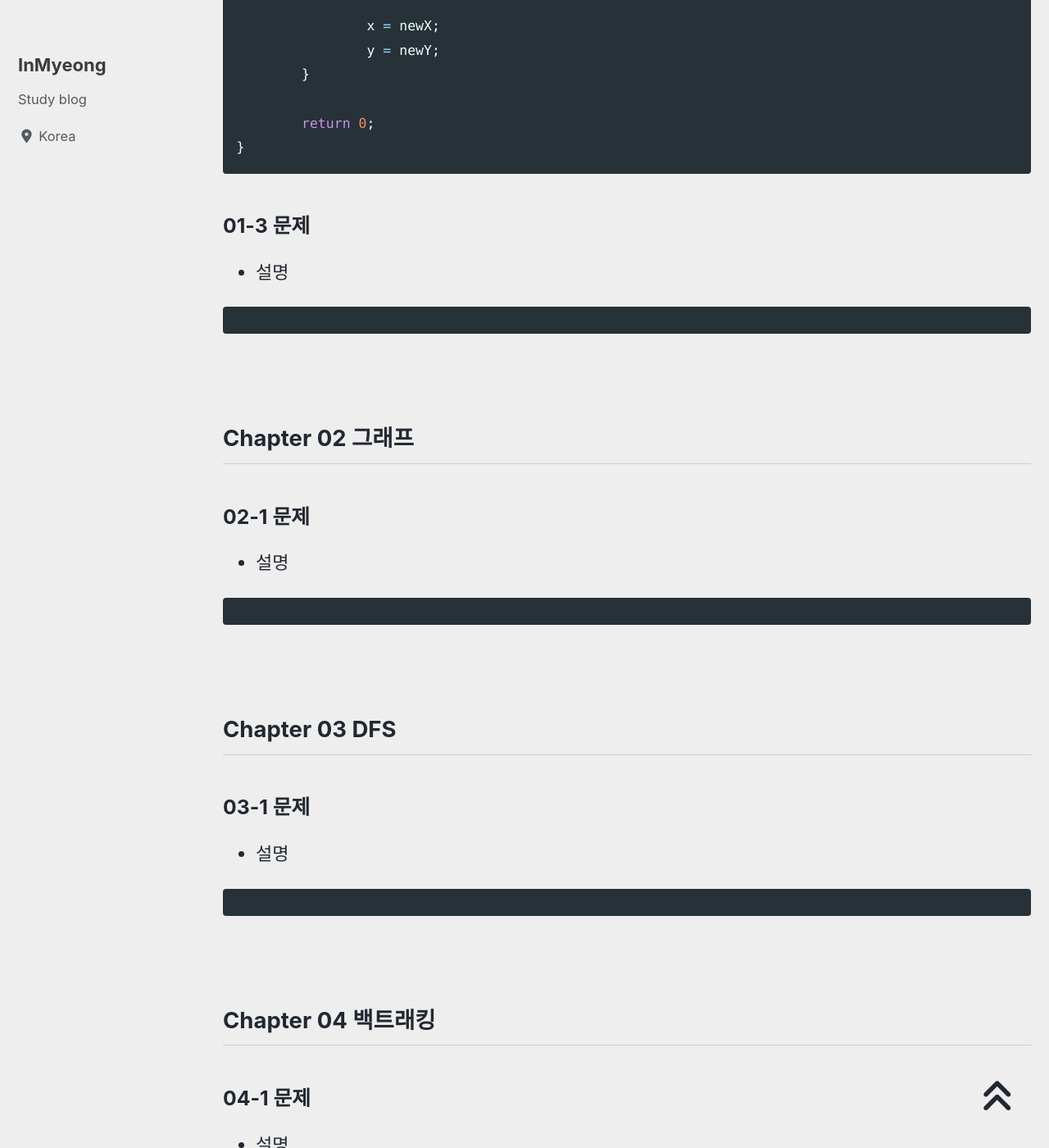
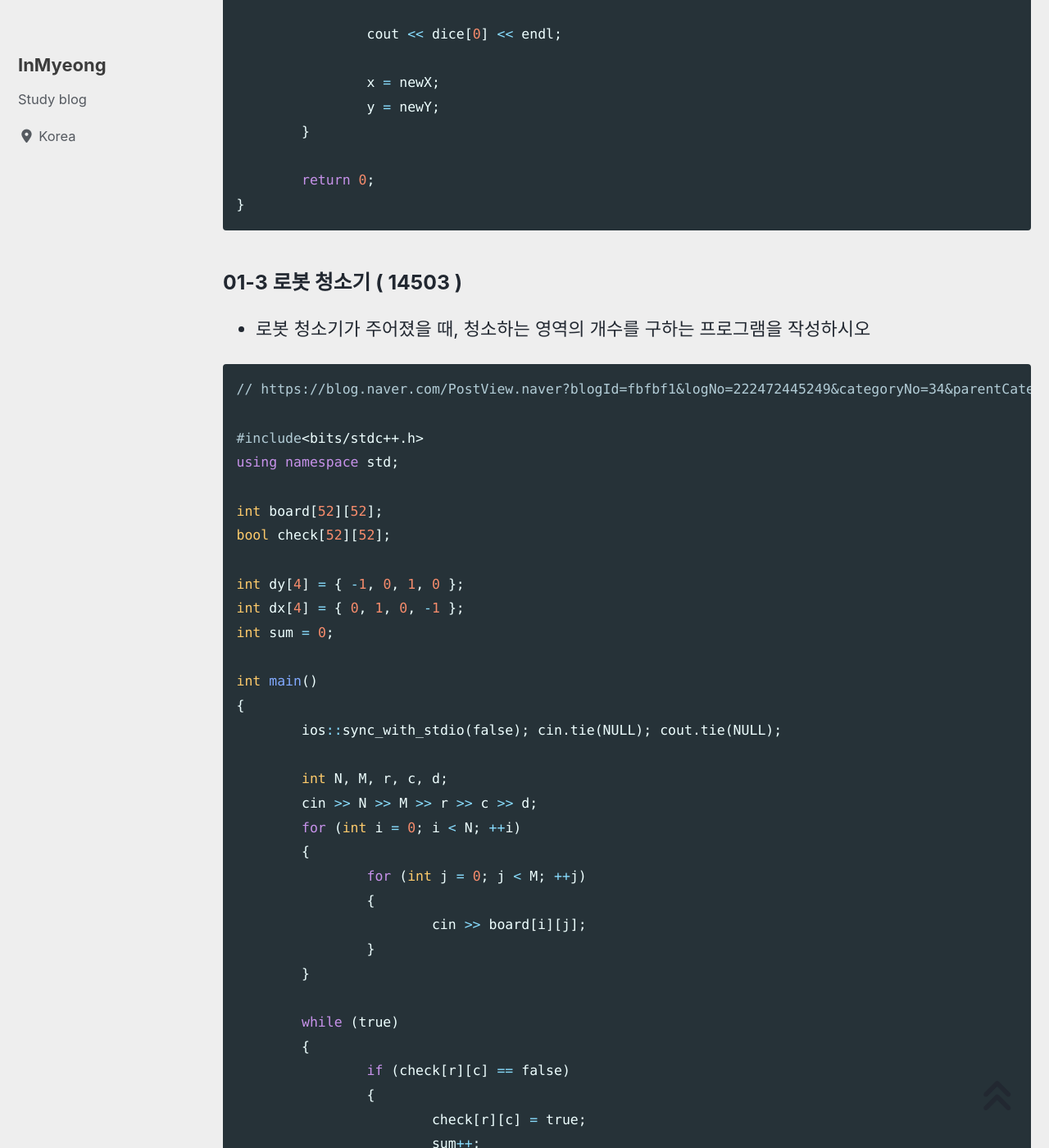
Before and after one commit to devMyeong/devMyeong.github.io, a Jekyll site: the page built from _posts/codingTest/2023-05-01-삼성기출.md, in a window 1280 px wide and 1400 px high, scrolled down 5963 px. Shown: the whole window at 82% size. Built offline with Jekyll 4.4.1, drawn with Linux system fonts in a browser that asks for light colours; cached includes are drawn as plain includes; nearby versions of some CDN libraries; some web fonts are replaced; comment, search, counter and statistics services are not loaded; some of the changed text lies outside the part shown.

Commit message:
Docs : 삼성 기출 업데이트

````diff
--- a/_posts/codingTest/2023-05-01-삼성기출.md
+++ b/_posts/codingTest/2023-05-01-삼성기출.md
@@ -190,10 +190,145 @@ int main()
 }
 ```
 
-### 01-3 문제
-- 설명
+### 01-3 로봇 청소기 ( 14503 )
+- 로봇 청소기가 주어졌을 때, 청소하는 영역의 개수를 구하는 프로그램을 작성하시오
 
 ```cpp
+// https://blog.naver.com/PostView.naver?blogId=fbfbf1&logNo=222472445249&categoryNo=34&parentCategoryNo=37&viewDate=&currentPage=1&postListTopCurrentPage=1&from=postView 참고
+
+#include<bits/stdc++.h>
+using namespace std;
+
+int board[52][52];
+bool check[52][52];
+
+int dy[4] = { -1, 0, 1, 0 };
+int dx[4] = { 0, 1, 0, -1 };
+int sum = 0;
+
+int main()
+{
+	ios::sync_with_stdio(false); cin.tie(NULL); cout.tie(NULL);
+
+	int N, M, r, c, d;
+	cin >> N >> M >> r >> c >> d;
+	for (int i = 0; i < N; ++i)
+	{
+		for (int j = 0; j < M; ++j)
+		{
+			cin >> board[i][j];
+		}
+	}
+
+	while (true)
+	{
+		if (check[r][c] == false)
+		{
+			check[r][c] = true;
+			sum++;
+		}
+
+		bool ch = false;
+		for (int i = 0; i < 4; ++i)
+		{
+			d = (d + 3) % 4;
+			int nx = c + dx[d];
+			int ny = r + dy[d];
+
+			if (nx < 0 || ny < 0 || M <= nx || N <= ny) continue;
+
+			if (board[ny][nx] == 0 && check[ny][nx] == false)
+			{
+				c = nx;
+				r = ny;
+				ch = true;
+				break;
+			}
+		}
+		if (!ch)
+		{
+			int back = (d + 2) % 4;
+			int nx = c + dx[back];
+			int ny = r + dy[back];
+
+			if (nx < 0 || ny < 0 || M <= nx || N <= ny) break;
+			if (board[ny][nx] == 1) break;
+
+			c = nx;
+			r = ny;
+		}
+	}
+
+	cout << sum << "\n";
+}
+```
+
+### 01-4 톱니바퀴 (2) ( 15662 )
+- 톱니바퀴 T개의 초기 상태와 톱니바퀴를 회전시킨 방법이 주어졌을 때, 최종 톱니바퀴의 상태를 구하는 프로그램을 작성하시오
+
+```cpp
+// https://intaehwang.tistory.com/108 참고
+
+#include<bits/stdc++.h>
+using namespace std;
+
+int gear[1001][8];
+int check[1001];
+
+int main()
+{
+    int t;
+    cin >> t;
+
+    for (int i = 1; i <= t; i++)
+    {
+        for (int j = 0; j < 8; j++)
+            scanf("%1d", &gear[i][j]);
+    }
+
+    int k;
+    cin >> k;
+    for (int i = 0; i < k; i++)
+    {
+        memset(check, 0, sizeof(check));
+        int x, y;
+        cin >> x >> y;
+        check[x] = y;
+
+        for (int j = x; j < t; j++)
+        {
+            if (gear[j][2] != gear[j+1][6]) check[j+1] = -check[j];
+            else break;
+        }
+        for (int j = x; 1 < j; j--)
+        {
+            if (gear[j-1][2] != gear[j][6]) check[j-1] = -check[j];
+            else break;
+        }
+        for (int j = 1; j <= t; j++)
+        {
+            if (check[j] == 0) continue;
+            else if (check[j] == 1)
+            {
+                int tmp = gear[j][7];
+                for(int cur = 7; 0 < cur; --cur) gear[j][cur] = gear[j][cur-1];
+                gear[j][0] = tmp;
+            }
+            else if (check[j] == -1)
+            {
+                int tmp = gear[j][0];
+                for(int cur = 0; cur < 7; ++cur) gear[j][cur] = gear[j][cur+1];
+                gear[j][7] = tmp;
+            }
+        }
+    }
+
+    int ans = 0;
+    for (int i = 1; i <= t; i++)
+        if (gear[i][0] == 1) ans += 1;
+
+    cout << ans << endl;
+}
 ```
 
 <br>
@@ -435,6 +570,123 @@ int main()
 }
 ```
 
+### 06-2 감시 ( 15683 )
+- 첫째 줄에 사각 지대의 최소 크기를 출력한다
+
+```cpp
+#include <iostream>
+#include <vector>
+#include <algorithm>
+
+using namespace std;
+
+int N, M;
+int arr[8][8];
+vector<pair<int, int>> cctv; // CCTV의 위치를 저장할 벡터
+int ans = 987654321; // 최소로 막아야 할 칸의 수
+
+int dx[4] = { 0, -1, 0, 1 }; // 방향에 따른 x좌표 변화량
+int dy[4] = { 1, 0, -1, 0 }; // 방향에 따른 y좌표 변화량
+
+// CCTV가 볼 수 있는 영역을 체크하는 함수
+void check(int x, int y, int dir)
+{
+	dir %= 4; // dir이 4보다 큰 경우를 위해 나머지 연산으로 방향을 구함
+	while (1)
+	{
+		int nx = x + dx[dir]; // 현재 위치에서 방향에 따라 이동한 x좌표
+		int ny = y + dy[dir]; // 현재 위치에서 방향에 따라 이동한 y좌표
+		x = nx; // 다음 위치로 x좌표 갱신
+		y = ny; // 다음 위치로 y좌표 갱신
+		if (nx < 0 || ny < 0 || nx >= N || ny >= M) return; // 범위를 벗어난 경우 반환
+		if (arr[nx][ny] == 6) return; // 벽인 경우 반환
+		if (arr[nx][ny] != 0) continue; // 이미 CCTV가 있거나, 이미 감시되는 영역인 경우 넘어감
+		arr[nx][ny] = -1; // CCTV로부터 감시되는 영역이므로 -1로 표시
+	}
+}
+
+// 모든 CCTV를 처리하는 dfs 함수
+void dfs(int idx)
+{
+	// 모든 CCTV를 처리한 경우
+	if (idx == cctv.size())
+	{
+		int cnt = 0; // 막아야 할 칸의 수를 세기 위한 변수
+		for (int i = 0; i < N; i++)
+			for (int j = 0; j < M; j++)
+				if (!arr[i][j]) cnt++; // CCTV로부터 감시되지 않는 영역의 개수를 센다
+
+		ans = min(ans, cnt); // 최소값 갱신
+		return;
+	}
+
+	int x = cctv[idx].first;
+	int y = cctv[idx].second;
+	int tmp[9][9];
+
+	for (int dir = 0; dir < 4; dir++)
+	{
+		for (int i = 0; i < N; i++)
+			for (int j = 0; j < M; j++)
+				tmp[i][j] = arr[i][j];
+
+		if (arr[x][y] == 1)
+			check(x, y, dir);
+		else if (arr[x][y] == 2)
+		{
+			check(x, y, dir);
+			check(x, y, dir + 2);
+		}
+		else if (arr[x][y] == 3)
+		{
+			check(x, y, dir);
+			check(x, y, dir + 1);
+		}
+		else if (arr[x][y] == 4)
+		{
+			check(x, y, dir);
+			check(x, y, dir + 1);
+			check(x, y, dir + 2);
+		}
+		else if (arr[x][y] == 5)
+		{
+			check(x, y, dir);
+			check(x, y, dir + 1);
+			check(x, y, dir + 2);
+			check(x, y, dir + 3);
+		}
+
+		dfs(idx + 1);
+
+		// case 종료이므로 초기화
+		for (int i = 0; i < N; i++)
+			for (int j = 0; j < M; j++)
+				arr[i][j] = tmp[i][j];
+	}
+}
+
+int main() {
+	ios::sync_with_stdio(false); cin.tie(NULL); cout.tie(NULL);
+
+	cin >> N >> M;
+
+	for (int i = 0; i < N; i++)
+	{
+		for (int j = 0; j < M; j++)
+		{
+			cin >> arr[i][j];
+			if (arr[i][j] != 0 && arr[i][j] != 6)
+				cctv.push_back({ i, j });
+		}
+	}
+
+	dfs(0);
+	cout << ans << '\n';
+
+	return 0;
+}
+```
+
 <br>
 
 ## Chapter 07 DP
````
